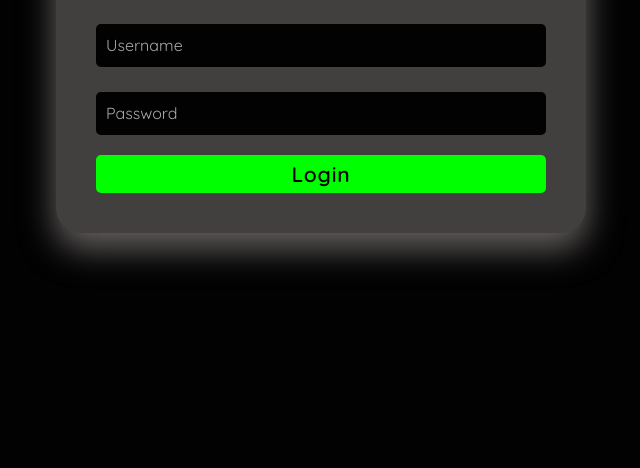
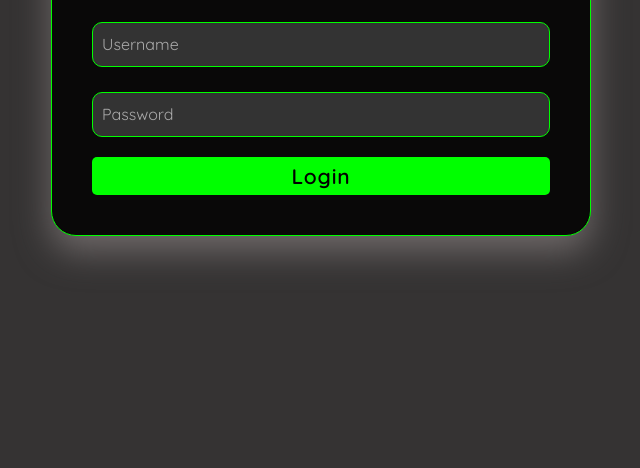
Before and after one commit to wawtv/wawtv.github.io, a plain HTML site: page index.html in a window 1280 px wide. Shown: the part 332-800 px from the top of the page, without its empty margins (319-959 px from the left). Drawn offline with Linux system fonts and the light colour scheme.

Commit message:
Update index.html

```diff
--- a/index.html
+++ b/index.html
@@ -13,7 +13,7 @@
 	font-family: 'Quicksand', sans-serif;
 }
 
-body {background-color: #020202; //#c1bfbf; //#222; color: #fff;}
+body {background-color: #353333; //#c1bfbf; //#222; color: #fff;}
 
 a {
 	text-decoration: none;
@@ -29,13 +29,15 @@ a {
 }
 
 .auth__box {
-	max-width: 530px; /* 400px; */
+	max-width: 540px; /* 400px; */
 	width: 98%;
 	padding: 40px;
 	border-radius: 25px;
-	background-color: #423f3f; /* #999595;*/  /* #5e5b5b; */  /* #222; */
+	//background-color: #423f3f; /* #999595;*/  /* #5e5b5b; */  /* #222; */
 	//box-shadow: 0 15px 35px rgba(0, 0, 0, 0.9);
 	box-shadow: 0 15px 35px rgba(117, 111, 111, 0.9);
+	background-color: #090808;
+    border: 1px solid lime;
 }
 
 .auth__heading {
@@ -59,12 +61,12 @@ a {
 
 .auth__form-field > input {
 	width: 100%;
-	border: none;
+	border: 1px solid lime;
 	outline: none;
 	padding: 15px 10px 8px;
-	border-radius: 5px;
+	border-radius: 10px;
 	color: inherit;
-	background-color: #020202; //#333;
+	background-color: #333;
 	font-size: 16px;
 	font-weight: 500;
 }
```
